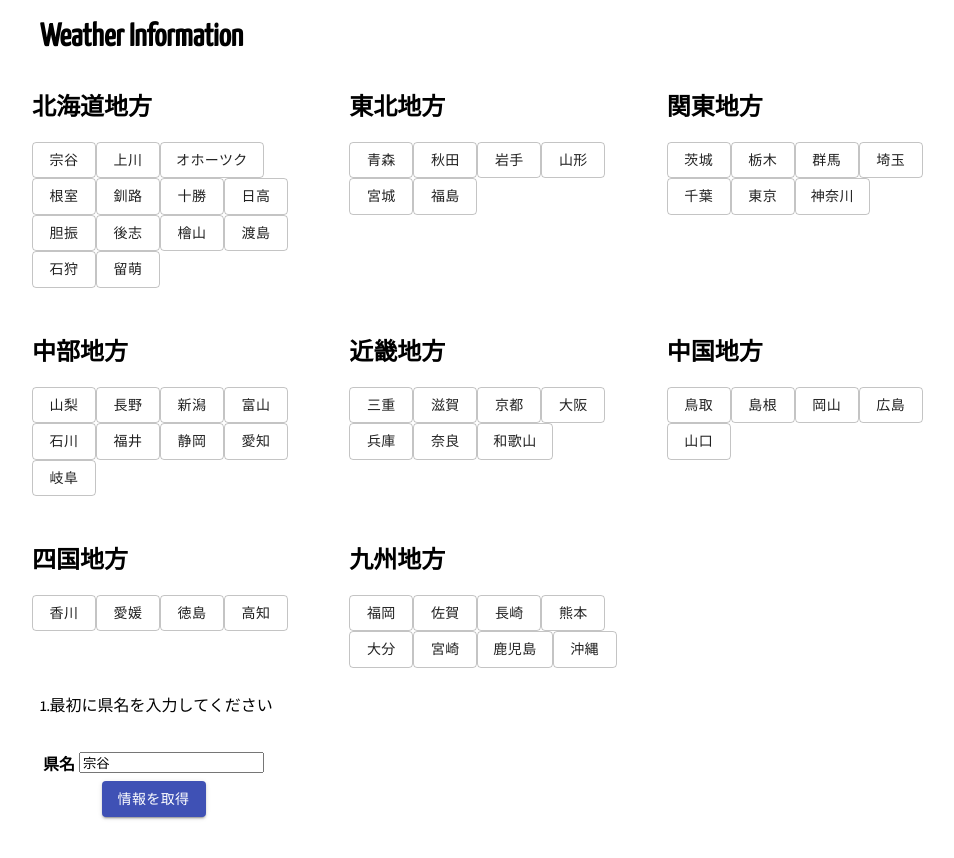
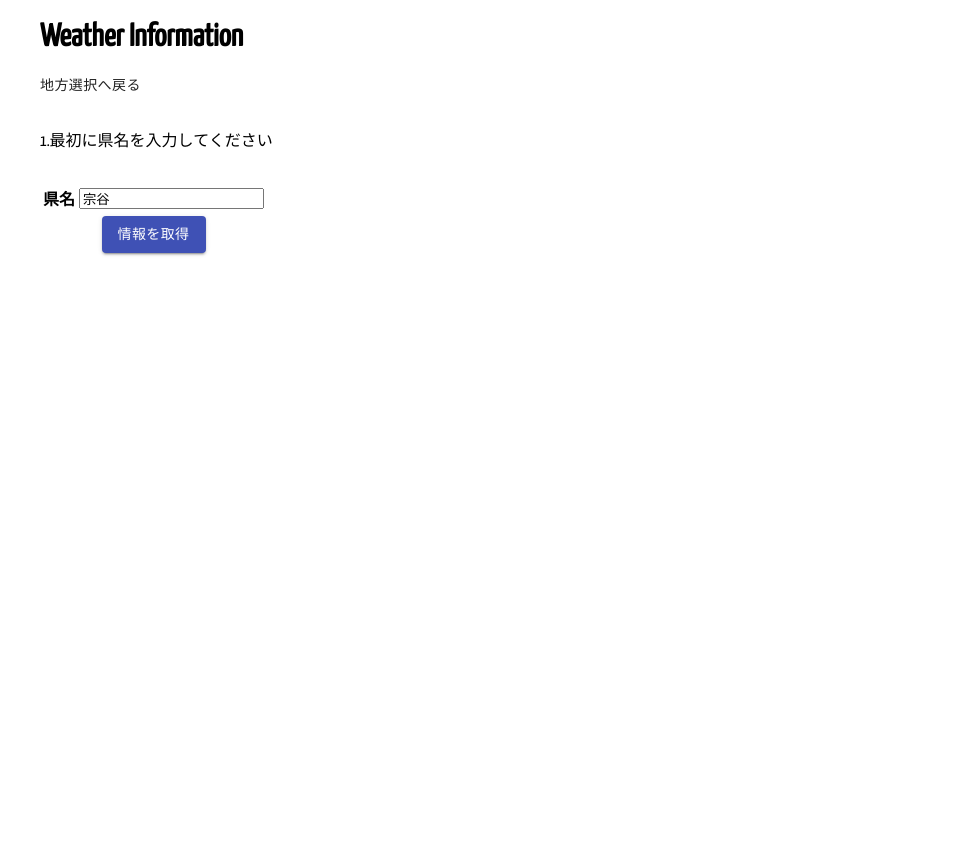
Before and after one commit to himawari-aerobytes/weather, a React (Create React App) app: page / in a window 1280 px wide. Both pictures are taken after a click on the button "宗谷". Shown: the top 858 px of the page, without its empty margins (144-1098 px from the left). After the commit the page ends 800 px from the top, so only its background shows below. Built offline with nearby package versions, Linux system fonts and the light colour scheme.

Commit message:
県名消灯

```diff
--- a/src/App.tsx
+++ b/src/App.tsx
@@ -27,7 +27,9 @@ type State = {
   Max_Temp:number|undefined;
   Min_Temp:number|undefined;
   Update:string|null;
-  address : string;
+  address: string;
+  isPrefecture: boolean;
+  isNowWeather: boolean;
 
 };
 
@@ -48,13 +50,16 @@ class App extends React.Component<{}, State> {
       Max_Temp:undefined,
       Min_Temp:undefined,
       address:"",
-      Update:"",
+      Update: "",
+      isPrefecture: true,
+      isNowWeather:false,
     };
     this.getAPI = this.getAPI.bind(this);
     this.updateState = this.updateState.bind(this);
   }
    updateState(pref:string){
-     this.setState({ InPref: pref });
+     this.setState({ InPref: pref,isPrefecture:!this.state.isPrefecture });
+
   }
 
 
@@ -98,7 +103,7 @@ class App extends React.Component<{}, State> {
 
         if(this.state.arraylength <= 0){
           this.setState({InputState:3})
-          throw new Error ("正しい県名ですか？");
+          throw new Error ("Internal Error 該当する件名がありません。");
         }
       })
       .catch((e) => {
@@ -107,8 +112,18 @@ class App extends React.Component<{}, State> {
       })
       .finally(()=>exit);
   }
+  renderPrefecture() {
+    if (this.state.isPrefecture) {
+      return (<Prefecture onChange={this.updateState} />)
+
+    }
+
+    else
+      return  <Button onClick={()=>this.setState({isPrefecture:true})}>地方選択へ戻る</Button>
+
+  }
   renderInputPoint(State:number){
-    if(State >= 1){
+    if(State >= 1 && !this.state.isPrefecture ){
 
       return (
         <tr>
@@ -138,7 +153,7 @@ class App extends React.Component<{}, State> {
   }
 
   renderNowWeather(State:number){
-    if(State === 2 ){
+    if(State === 2 && !this.state.isPrefecture){
 
       return (
         <div>
@@ -176,12 +191,15 @@ class App extends React.Component<{}, State> {
     return (
       <div className="App">
         <Grid container spacing={2}>
-        <Prefecture onChange={this.updateState} />
+            {this.renderPrefecture()}
+
+          {/*<Prefecture onChange={this.updateState} />*/}
+
             <Grid item xs={12}>
           <Comments arry={inputcomments} state={this.state.InputState} />
           </Grid>
           <Grid item xs={12}>
-          <table className="space-50">
+          <table>
             <tr>
             <th>県名</th>
             <td>
```
